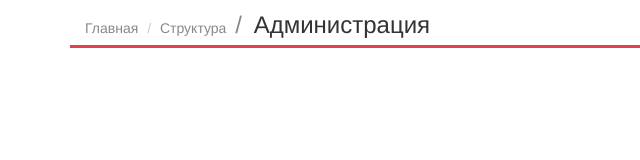
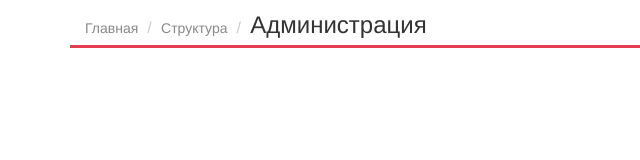
Before and after one commit to zabelinka/ApmathReDesign, a plain HTML site: page administration.html in a window 1280 px wide. Shown: the full height of the page, 0-640 px from the left. Drawn offline with nearby package versions, Linux system fonts and the light colour scheme.

Commit message:
fix breadcrumb slash

```diff
--- a/css/style.css
+++ b/css/style.css
@@ -398,9 +398,7 @@ breadcrumb
     padding-bottom: 3px;
     margin-bottom: 0;
 }
-.breadcrumb>li+li.active:before{
-    color: #888;
-}
+
 .breadcrumb a{
     text-decoration: none;
     color: #888;
@@ -413,3 +411,6 @@ breadcrumb
     font-size: x-large;
     color: #333;
 }
+.breadcrumb.header-breadcrump>li+li::before{
+    font-size: medium;
+}
```
